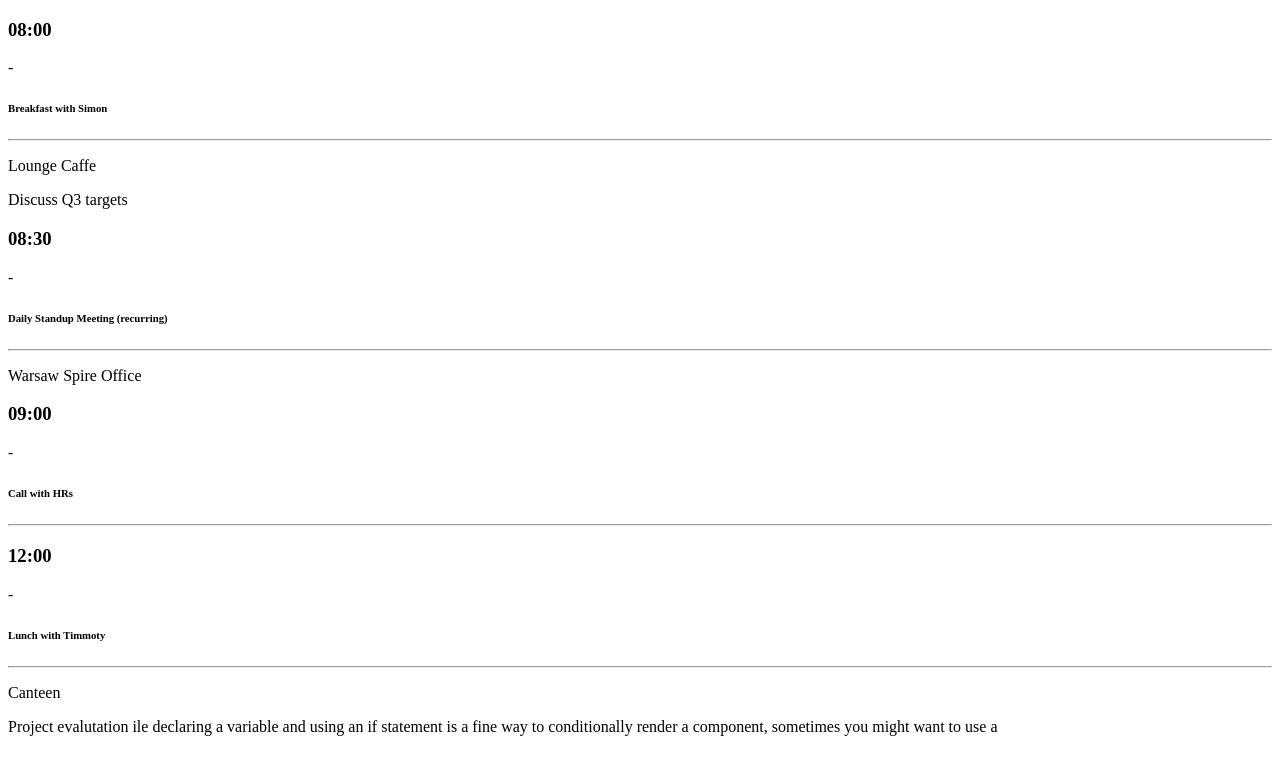
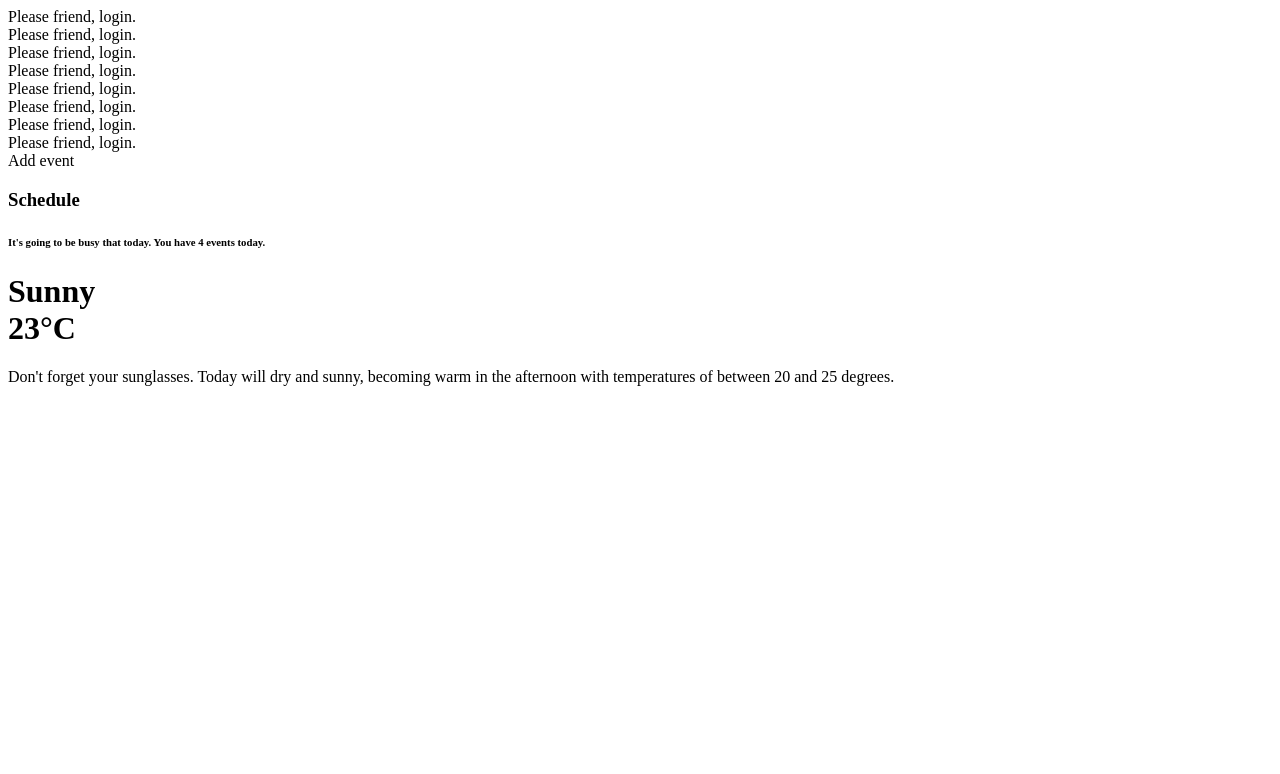
Before and after one commit to gabrielcoder247/AgendaApps, an Angular app: page / in a window 1280 px wide. Shown: the top 774 px of the page. Built offline with nearby package versions, Linux system fonts and the light colour scheme; what angular-bootstrap-md would draw is missing.

Commit message:
create event.component.html

```diff
--- a/src/app/app.component.html
+++ b/src/app/app.component.html
@@ -7,4 +7,47 @@
     </div>
     <div class="col-md-3"></div>
   </div>
+</div><div class="container">
+  <div class="row mt-3">
+    <div class="col-md-9">
+      <div *ngFor="let event of events">
+        <app-event [value]="event"></app-event>
+      </div>
+      <div class="text-center">
+        <a
+          type="button"
+          mdbBtn
+          color="info"
+          class="waves-effect mb-4"
+          mdbWavesEffect
+          >Add event
+        </a>
+      </div>
+    </div>
+    <div class="col-md-3">
+      <h3 class="text-uppercase my-3">Schedule</h3>
+      <h6 class="my-3">
+        It's going to be busy that today. You have
+        <b> {{ events.length }} events </b> today.
+      </h6>
+      <h1 class="my-3">
+        <div class="row">
+          <div class="col-3 text-center">
+            <mdb-icon fas icon="sun"></mdb-icon>
+          </div>
+          <div class="col-9 ">Sunny</div>
+        </div>
+        <div class="row">
+          <div class="col-3 text-center">
+            <mdb-icon fas icon="thermometer-three-quarters"></mdb-icon>
+          </div>
+          <div class="col-3 ">23°C</div>
+        </div>
+      </h1>
+      <p>
+        Don't forget your sunglasses. Today will dry and sunny, becoming warm
+        in the afternoon with temperatures of between 20 and 25 degrees.
+      </p>
+    </div>
+  </div>
 </div>
--- a/src/app/components/event/event.component.html
+++ b/src/app/components/event/event.component.html
@@ -1,15 +1,14 @@
-<div class="media">
-    <h3 class="h3-responsive font-weight-bold mr-3">{{ value.time }}</h3>
-    <div class="media-body mb-3 ">
-      <mdb-badge danger="true" class="text-center float-right">-</mdb-badge>
-      <h6 class="mt-0 font-weight-bold">{{ value.subject }}</h6>
-      <hr class="hr-bold mb-0 my-2" />
-      <p class="mb-0" *ngIf="value.location">
-        <mdb-icon fas icon="location-arrow"></mdb-icon>
-        {{ value.location }}
-      </p>
-    </div>
+<ng-container
+  *ngIf="isLoggedIn; then loggedIn; else loggedOut">
+</ng-container>
+
+<ng-template #loggedIn>
+  <div>
+    Welcome back, friend.
   </div>
-  <p class="p-3 blue-grey lighten-5 blue-grey lighten-5" *ngIf="value.description">
-    {{ value.description }}
-  </p>
+</ng-template>
+<ng-template #loggedOut>
+  <div>
+    Please friend, login.
+  </div>
+</ng-template>
```
